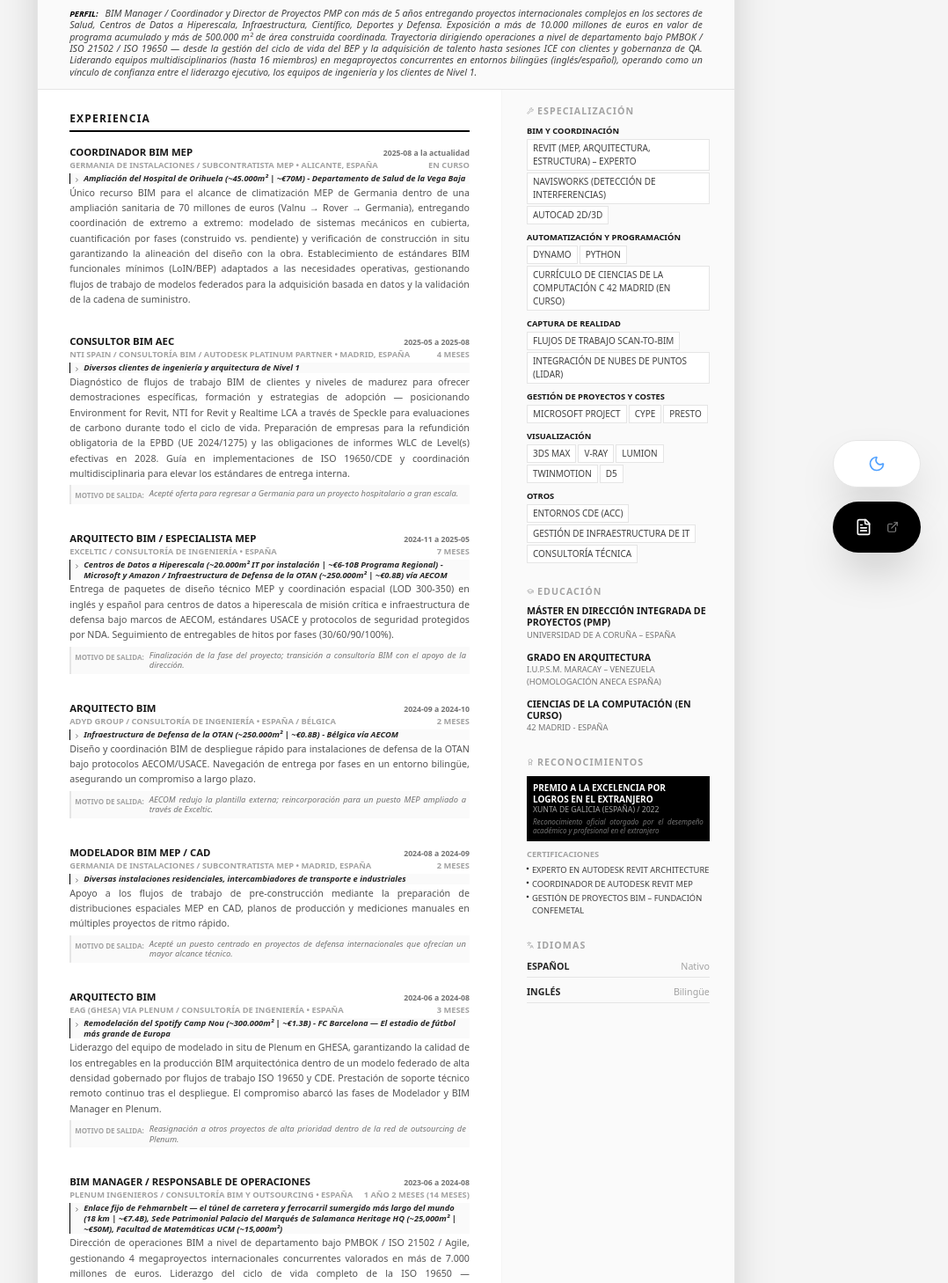
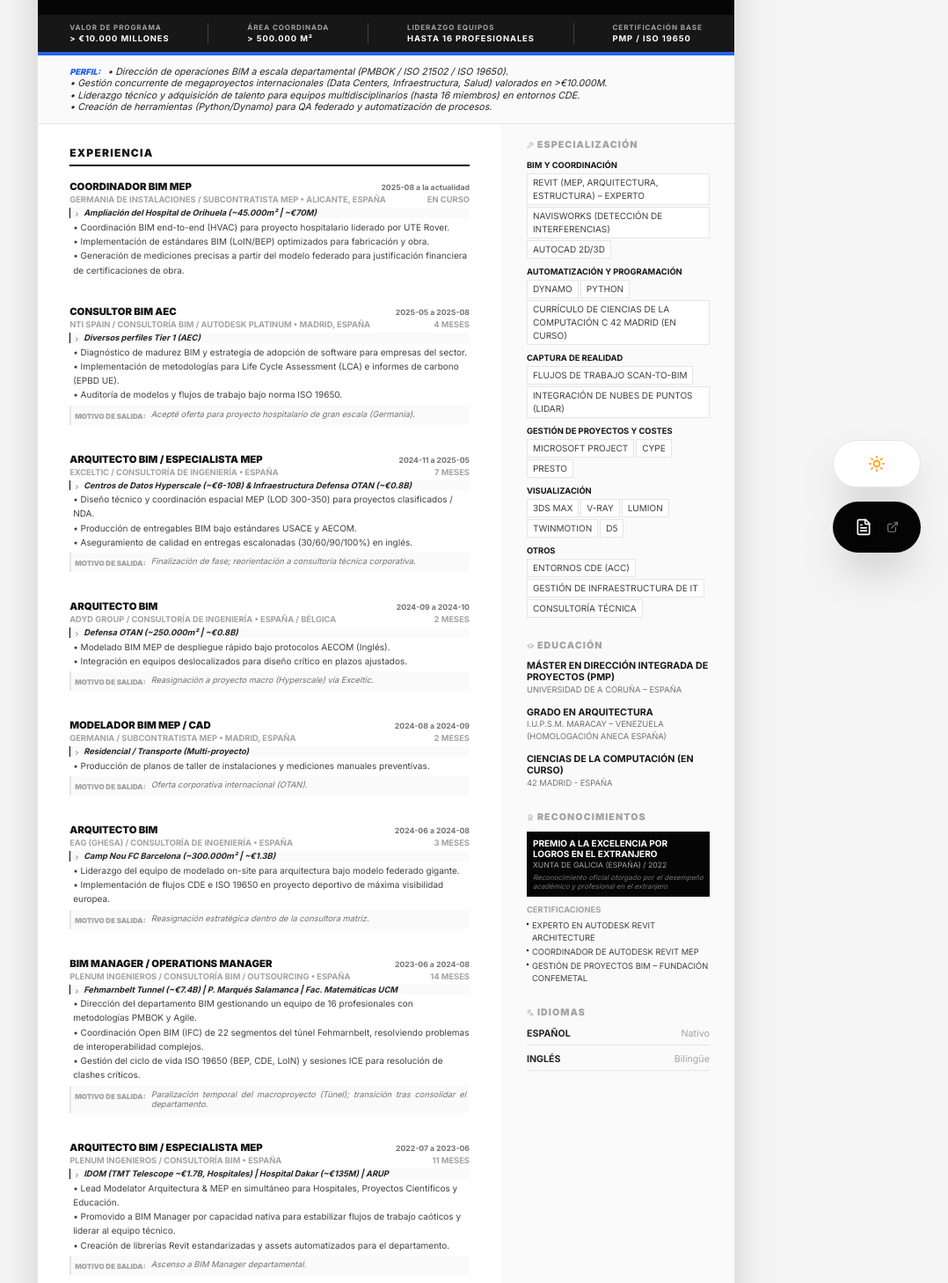
Before and after one commit to Ndeathn0te/CV2, a React (Vite) app: page / in a window 1280 px wide. Shown: the part 140-1598 px from the top of the page at 88% size, without its empty margins (201-1279 px from the left). Built offline with nearby package versions, Linux system fonts and the light colour scheme.

Commit message:
feat: Corporate Sniper redesign - high impact metrics and light mode default

```diff
--- a/src/App.tsx
+++ b/src/App.tsx
@@ -19,7 +19,7 @@ import { cvData } from "./data";
 
 export default function App() {
   const cvRef = useRef<HTMLDivElement>(null);
-  const [isDarkMode, setIsDarkMode] = useState(true);
+  const [isDarkMode, setIsDarkMode] = useState(false); // Default to Light/Print mode
 
   // Auto-print if the URL has ?print=true (useful when opening in a new tab)
   useEffect(() => {
@@ -118,10 +118,21 @@ export default function App() {
           </div>
         </header>
 
+        {/* Hero Metrics - C-Level Snapshot */}
+        <section className="bg-neutral-900 border-b-4 border-accent text-white px-9 py-2 flex justify-between items-center text-[7pt] uppercase tracking-widest font-bold">
+          <div className="flex flex-col"><span className="text-neutral-400 text-[6pt]">Valor de Programa</span><span className="text-white">&gt; €10.000 Millones</span></div>
+          <div className="w-px h-6 bg-neutral-700"></div>
+          <div className="flex flex-col"><span className="text-neutral-400 text-[6pt]">Área Coordinada</span><span className="text-white">&gt; 500.000 m²</span></div>
+          <div className="w-px h-6 bg-neutral-700"></div>
+          <div className="flex flex-col"><span className="text-neutral-400 text-[6pt]">Liderazgo Equipos</span><span className="text-white">Hasta 16 profesionales</span></div>
+          <div className="w-px h-6 bg-neutral-700"></div>
+          <div className="flex flex-col"><span className="text-neutral-400 text-[6pt]">Certificación Base</span><span className="text-white">PMP / ISO 19650</span></div>
+        </section>
+
         {/* Summary - Single Line if possible */}
         <section className="px-9 py-3 bg-neutral-50 dark:bg-dark-bg/50 border-b border-neutral-200 dark:border-dark-border">
-          <p className="text-[8pt] leading-tight text-neutral-700 dark:text-neutral-300 italic text-justify">
-            <span className="text-black dark:text-white font-black uppercase text-[7pt] mr-2">Perfil:</span>
+          <p className="text-[8pt] leading-tight text-neutral-800 dark:text-neutral-300 italic whitespace-pre-line">
+            <span className="text-accent dark:text-accent font-black uppercase text-[7pt] mr-2">Perfil:</span>
             {cvData.summary}
           </p>
         </section>
@@ -146,7 +157,7 @@ export default function App() {
                       <ChevronRight size={7} className="mt-1 shrink-0" />
                       <p className="text-[7pt] font-bold text-neutral-800 dark:text-neutral-200 italic leading-tight">{exp.project}</p>
                     </div>
-                    <p className="text-[8pt] text-neutral-600 dark:text-neutral-400 leading-relaxed text-justify mb-1">{exp.summary}</p>
+                    <p className="text-[7.5pt] text-neutral-700 dark:text-neutral-300 leading-relaxed whitespace-pre-line mb-1 ml-1">{exp.summary}</p>
                     {exp.reasonForLeaving && exp.reasonForLeaving !== "N/A - Puesto actual" && (
                       <div className="flex gap-1.5 items-start bg-neutral-50 dark:bg-dark-bg/20 p-1 border-l-2 border-neutral-200 dark:border-dark-border mt-1">
                         <span className="text-[6pt] font-black uppercase text-neutral-400 shrink-0 mt-0.5">Motivo de salida:</span>
--- a/src/data.ts
+++ b/src/data.ts
@@ -10,7 +10,7 @@ export const cvData: CVData = {
     linkedin: "linkedin.com/in/armando-gonzalez-tapiador",
     photo: "https://media.licdn.com/dms/image/v2/D4D03AQEW8hzfDwtP8A/profile-displayphoto-shrink_800_800/B4DZSzL4cLHkAc-/0/1738173025110?e=1775692800&v=beta&t=GzVQ_npAg3v4AuVE6Yr-8slyTcuNGm_Hratov_YpwCY",
   },
-  summary: "BIM Manager / Coordinador y Director de Proyectos PMP con más de 5 años entregando proyectos internacionales complejos en los sectores de Salud, Centros de Datos a Hiperescala, Infraestructura, Científico, Deportes y Defensa. Exposición a más de 10.000 millones de euros en valor de programa acumulado y más de 500.000 m² de área construida coordinada. Trayectoria dirigiendo operaciones a nivel de departamento bajo PMBOK / ISO 21502 / ISO 19650 — desde la gestión del ciclo de vida del BEP y la adquisición de talento hasta sesiones ICE con clientes y gobernanza de QA. Liderando equipos multidisciplinarios (hasta 16 miembros) en megaproyectos concurrentes en entornos bilingües (inglés/español), operando como un vínculo de confianza entre el liderazgo ejecutivo, los equipos de ingeniería y los clientes de Nivel 1.",
+  summary: "• Dirección de operaciones BIM a escala departamental (PMBOK / ISO 21502 / ISO 19650).\n• Gestión concurrente de megaproyectos internacionales (Data Centers, Infraestructura, Salud) valorados en >€10.000M.\n• Liderazgo técnico y adquisición de talento para equipos multidisciplinarios (hasta 16 miembros) en entornos CDE.\n• Creación de herramientas (Python/Dynamo) para QA federado y automatización de procesos.",
   experience: [
     {
       dates: "2025-08 a la actualidad",
@@ -19,20 +19,20 @@ export const cvData: CVData = {
       sector: "Subcontratista MEP",
       role: "Coordinador BIM MEP",
       location: "Alicante, España",
-      project: "Ampliación del Hospital de Orihuela (~45.000m² | ~€70M) - Departamento de Salud de la Vega Baja",
-      summary: "Único recurso BIM para el alcance de climatización MEP de Germania dentro de una ampliación sanitaria de 70 millones de euros (Valnu → Rover → Germania), entregando coordinación de extremo a extremo: modelado de sistemas mecánicos en cubierta, cuantificación por fases (construido vs. pendiente) y verificación de construcción in situ garantizando la alineación del diseño con la obra. Establecimiento de estándares BIM funcionales mínimos (LoIN/BEP) adaptados a las necesidades operativas, gestionando flujos de trabajo de modelos federados para la adquisición basada en datos y la validación de la cadena de suministro.",
+      project: "Ampliación del Hospital de Orihuela (~45.000m² | ~€70M)",
+      summary: "• Coordinación BIM end-to-end (HVAC) para proyecto hospitalario liderado por UTE Rover.\n• Implementación de estándares BIM (LoIN/BEP) optimizados para fabricación y obra.\n• Generación de mediciones precisas a partir del modelo federado para justificación financiera de certificaciones de obra.",
       reasonForLeaving: "N/A - Puesto actual",
     },
     {
       dates: "2025-05 a 2025-08",
       duration: "4 meses",
       company: "NTI Spain",
-      sector: "Consultoría BIM / Autodesk Platinum Partner",
+      sector: "Consultoría BIM / Autodesk Platinum",
       role: "Consultor BIM AEC",
       location: "Madrid, España",
-      project: "Diversos clientes de ingeniería y arquitectura de Nivel 1",
-      summary: "Diagnóstico de flujos de trabajo BIM de clientes y niveles de madurez para ofrecer demostraciones específicas, formación y estrategias de adopción — posicionando Environment for Revit, NTI for Revit y Realtime LCA a través de Speckle para evaluaciones de carbono durante todo el ciclo de vida. Preparación de empresas para la refundición obligatoria de la EPBD (UE 2024/1275) y las obligaciones de informes WLC de Level(s) efectivas en 2028. Guía en implementaciones de ISO 19650/CDE y coordinación multidisciplinaria para elevar los estándares de entrega interna.",
-      reasonForLeaving: "Acepté oferta para regresar a Germania para un proyecto hospitalario a gran escala.",
+      project: "Diversos perfiles Tier 1 (AEC)",
+      summary: "• Diagnóstico de madurez BIM y estrategia de adopción de software para empresas del sector.\n• Implementación de metodologías para Life Cycle Assessment (LCA) e informes de carbono (EPBD UE).\n• Auditoría de modelos y flujos de trabajo bajo norma ISO 19650.",
+      reasonForLeaving: "Acepté oferta para proyecto hospitalario de gran escala (Germania).",
     },
     {
       dates: "2024-11 a 2025-05",
@@ -41,9 +41,9 @@ export const cvData: CVData = {
       sector: "Consultoría de Ingeniería",
       role: "Arquitecto BIM / Especialista MEP",
       location: "España",
-      project: "Centros de Datos a Hiperescala (~20.000m² IT por instalación | ~€6-10B Programa Regional) - Microsoft y Amazon / Infraestructura de Defensa de la OTAN (~250.000m² | ~€0.8B) vía AECOM",
-      summary: "Entrega de paquetes de diseño técnico MEP y coordinación espacial (LOD 300-350) en inglés y español para centros de datos a hiperescala de misión crítica e infraestructura de defensa bajo marcos de AECOM, estándares USACE y protocolos de seguridad protegidos por NDA. Seguimiento de entregables de hitos por fases (30/60/90/100%).",
-      reasonForLeaving: "Finalización de la fase del proyecto; transición a consultoría BIM con el apoyo de la dirección.",
+      project: "Centros de Datos Hyperscale (~€6-10B) & Infraestructura Defensa OTAN (~€0.8B)",
+      summary: "• Diseño técnico y coordinación espacial MEP (LOD 300-350) para proyectos clasificados / NDA.\n• Producción de entregables BIM bajo estándares USACE y AECOM.\n• Aseguramiento de calidad en entregas escalonadas (30/60/90/100%) en inglés.",
+      reasonForLeaving: "Finalización de fase; reorientación a consultoría técnica corporativa.",
     },
     {
       dates: "2024-09 a 2024-10",
@@ -52,64 +52,64 @@ export const cvData: CVData = {
       sector: "Consultoría de Ingeniería",
       role: "Arquitecto BIM",
       location: "España / Bélgica",
-      project: "Infraestructura de Defensa de la OTAN (~250.000m² | ~€0.8B) - Bélgica vía AECOM",
-      summary: "Diseño y coordinación BIM de despliegue rápido para instalaciones de defensa de la OTAN bajo protocolos AECOM/USACE. Navegación de entrega por fases en un entorno bilingüe, asegurando un compromiso a largo plazo.",
-      reasonForLeaving: "AECOM redujo la plantilla externa; reincorporación para un puesto MEP ampliado a través de Exceltic.",
+      project: "Defensa OTAN (~250.000m² | ~€0.8B)",
+      summary: "• Modelado BIM MEP de despliegue rápido bajo protocolos AECOM (Inglés).\n• Integración en equipos deslocalizados para diseño crítico en plazos ajustados.",
+      reasonForLeaving: "Reasignación a proyecto macro (Hyperscale) vía Exceltic.",
     },
     {
       dates: "2024-08 a 2024-09",
       duration: "2 meses",
-      company: "Germania de Instalaciones",
+      company: "Germania",
       sector: "Subcontratista MEP",
       role: "Modelador BIM MEP / CAD",
       location: "Madrid, España",
-      project: "Diversas instalaciones residenciales, intercambiadores de transporte e industriales",
-      summary: "Apoyo a los flujos de trabajo de pre-construcción mediante la preparación de distribuciones espaciales MEP en CAD, planos de producción y mediciones manuales en múltiples proyectos de ritmo rápido.",
-      reasonForLeaving: "Acepté un puesto centrado en proyectos de defensa internacionales que ofrecían un mayor alcance técnico.",
+      project: "Residencial / Transporte (Multi-proyecto)",
+      summary: "• Producción de planos de taller de instalaciones y mediciones manuales preventivas.",
+      reasonForLeaving: "Oferta corporativa internacional (OTAN).",
     },
     {
       dates: "2024-06 a 2024-08",
       duration: "3 meses",
-      company: "EAG (GHESA) via Plenum",
+      company: "EAG (GHESA)",
       sector: "Consultoría de Ingeniería",
       role: "Arquitecto BIM",
       location: "España",
-      project: "Remodelación del Spotify Camp Nou (~300.000m² | ~€1.3B) - FC Barcelona — El estadio de fútbol más grande de Europa",
-      summary: "Liderazgo del equipo de modelado in situ de Plenum en GHESA, garantizando la calidad de los entregables en la producción BIM arquitectónica dentro de un modelo federado de alta densidad gobernado por flujos de trabajo ISO 19650 y CDE. Prestación de soporte técnico remoto continuo tras el despliegue. El compromiso abarcó las fases de Modelador y BIM Manager en Plenum.",
-      reasonForLeaving: "Reasignación a otros proyectos de alta prioridad dentro de la red de outsourcing de Plenum.",
+      project: "Camp Nou FC Barcelona (~300.000m² | ~€1.3B)",
+      summary: "• Liderazgo del equipo de modelado on-site para arquitectura bajo modelo federado gigante.\n• Implementación de flujos CDE e ISO 19650 en proyecto deportivo de máxima visibilidad europea.",
+      reasonForLeaving: "Reasignación estratégica dentro de la consultora matriz.",
     },
     {
       dates: "2023-06 a 2024-08",
-      duration: "1 año 2 meses (14 meses)",
+      duration: "14 meses",
       company: "Plenum Ingenieros",
-      sector: "Consultoría BIM y Outsourcing",
-      role: "BIM Manager / Responsable de Operaciones",
+      sector: "Consultoría BIM / Outsourcing",
+      role: "BIM Manager / Operations Manager",
       location: "España",
-      project: "Enlace fijo de Fehmarnbelt — el túnel de carretera y ferrocarril sumergido más largo del mundo (18 km | ~€7.4B), Sede Patrimonial Palacio del Marqués de Salamanca Heritage HQ (~25,000m² | ~€50M), Facultad de Matemáticas UCM (~15,000m²)",
-      summary: "Dirección de operaciones BIM a nivel de departamento bajo PMBOK / ISO 21502 / Agile, gestionando 4 megaproyectos internacionales concurrentes valorados en más de 7.000 millones de euros. Liderazgo del ciclo de vida completo de la ISO 19650 — validando/reimplementando BEPs, definiendo LoIN, administrando CDE, evaluando capacidades de licitación y gestionando la adquisición de talento para un equipo multidisciplinario de 16 personas (Arquitectura, Estructura, MEP). Coordinación de Open BIM en 22 segmentos del túnel de Fehmarnbelt con programación basada en Kanban y reporte directo a los BIM Managers senior de IDOM. Aplicación de QA en todos los entregables en inglés/español, defensa de modelos federados en sesiones ICE con clientes y resolución de cuellos de botella críticos de interoperabilidad, impulsando la productividad del departamento.",
-      reasonForLeaving: "Proyecto insignia del túnel detenido debido a datos de ingeniería pendientes; se mantuvo una fuerte confianza ejecutiva.",
+      project: "Fehmarnbelt Tunnel (~€7.4B) | P. Marqués Salamanca | Fac. Matemáticas UCM",
+      summary: "• Dirección del departamento BIM gestionando un equipo de 16 profesionales con metodologías PMBOK y Agile.\n• Coordinación Open BIM (IFC) de 22 segmentos del túnel Fehmarnbelt, resolviendo problemas de interoperabilidad complejos.\n• Gestión del ciclo de vida ISO 19650 (BEP, CDE, LoIN) y sesiones ICE para resolución de clashes críticos.",
+      reasonForLeaving: "Paralización temporal del macroproyecto (Túnel); transición tras consolidar el departamento.",
     },
     {
       dates: "2022-07 a 2023-06",
       duration: "11 meses",
       company: "Plenum Ingenieros",
-      sector: "Consultoría BIM y Outsourcing",
-      role: "Modelador BIM MEP / Arquitecto",
+      sector: "Consultoría BIM",
+      role: "Arquitecto BIM / Especialista MEP",
       location: "España",
-      project: "IDOM (Telescopio Gigante de Magallanes ~€1.7B, Hospitales Basurto/Donostia ~380.000m² | ~€550M), Hospital ACH Dakar (~40,000m² | ~€135M), Hoteles ARUP (~10,000m² | ~€40M), GHESA/Limak (Camp Nou)",
-      summary: "Recurso técnico principal en un volumen extremo de proyectos concurrentes que abarcan Salud, Científico, Hostelería, Deportes, Residencial, Industrial y Transporte — entregando coordinación MEP y arquitectónica bajo plazos implacables. Asunción proactiva de la gestión BIM cuando el BIM Manager existente no podía absorber los proyectos entrantes, coordinando directamente el compromiso del Camp Nou y brindando soporte in situ en Barcelona. Liderazgo de la especificación, adquisición y despliegue de infraestructura crítica de servidores de IT resolviendo cuellos de botella de datos en modelos concurrentes a gran escala. Asesor PMP de confianza del propietario de la empresa en decisiones operativas. Desarrollo de bibliotecas estandarizadas y flujos de trabajo de automatización que se convirtieron en activos del departamento, obteniendo un ascenso acelerado a BIM Manager respaldado por todo el equipo.",
-      reasonForLeaving: "Ascendido a BIM Manager / Responsable de Operaciones.",
+      project: "IDOM (TMT Telescope ~€1.7B, Hospitales) | Hospital Dakar (~€135M) | ARUP",
+      summary: "• Lead Modelator Arquitectura & MEP en simultáneo para Hospitales, Proyectos Científicos y Educación.\n• Promovido a BIM Manager por capacidad nativa para estabilizar flujos de trabajo caóticos y liderar al equipo técnico.\n• Creación de librerías Revit estandarizadas y assets automatizados para el departamento.",
+      reasonForLeaving: "Ascenso a BIM Manager departamental.",
     },
     {
       dates: "2020-07 a 2021-07",
       duration: "1 año",
       company: "Ferrocerámica Valcro",
-      sector: "Promotora Inmobiliaria / Constructora",
+      sector: "Constructora Promotora",
       role: "Arquitecto BIM",
       location: "Venezuela",
-      project: "Isla Multiespacio High-Rise (~90,000m² | ~€150M) y Cadena de Retail Cameva (~20,000m² | ~€30M Agregado)",
-      summary: "Entrega de documentación BIM arquitectónica y estructural completa para proyectos de uso mixto — planos, secciones, detalles, renders, visualizaciones y cuantificación de materiales. Supervisión regular de la construcción in situ garantizando la alineación del diseño con la obra. Coordinación multiplataforma con homólogos de ArchiCAD, adquiriendo experiencia fundamental en IFC/Open BIM.",
-      reasonForLeaving: "Me fui para cursar el Máster en Dirección Integrada de Proyectos.",
+      project: "Isla Multiespacio (~90.000m²) | Cameva Retail",
+      summary: "• Digitalización del diseño arquitectónico en entorno BIM. Producción de planos ejecutivos, renders y supervisión a pie de obra.",
+      reasonForLeaving: "Expatriación internacional para especialización PMP.",
     },
   ],
   earlierExperience: [
--- a/src/index.css
+++ b/src/index.css
@@ -1,6 +1,10 @@
+@import url('https://fonts.googleapis.com/css2?family=Inter:wght@300;400;500;600;700;900&display=swap');
 @import "tailwindcss";
 
 @theme {
+  --font-sans: 'Inter', system-ui, sans-serif;
+
+  /* Paleta Híbrida: Web/Impresión - Estética "Architectural" */
   --color-neutral-50: #fafafa;
   --color-neutral-100: #f5f5f5;
   --color-neutral-200: #e5e5e5;
@@ -12,12 +16,18 @@
   --color-neutral-800: #262626;
   --color-neutral-900: #171717;
   --color-neutral-950: #0a0a0a;
-  --color-black: #000000;
+
+  --color-black: #050505; /* True Black suavizado */
   --color-white: #ffffff;
-  --color-accent: #3b82f6; /* Modern Blue Accent */
-  --color-dark-bg: #0f172a; /* Deep Slate Background */
-  --color-dark-surface: #1e293b; /* Surface Slate */
-  --color-dark-border: #334155; /* Slate Border */
+
+  /* Acentos Premium: Azul Acero y Naranja Seguridad sutil */
+  --color-accent: #2563eb; /* Cobalt Blue */
+  --color-accent-subtle: #eff6ff;
+
+  /* Modo Oscuro Corporativo (No Gamer) */
+  --color-dark-bg: #111111;
+  --color-dark-surface: #1a1a1a;
+  --color-dark-border: #2a2a2a;
 }
 
 .dark {
```
